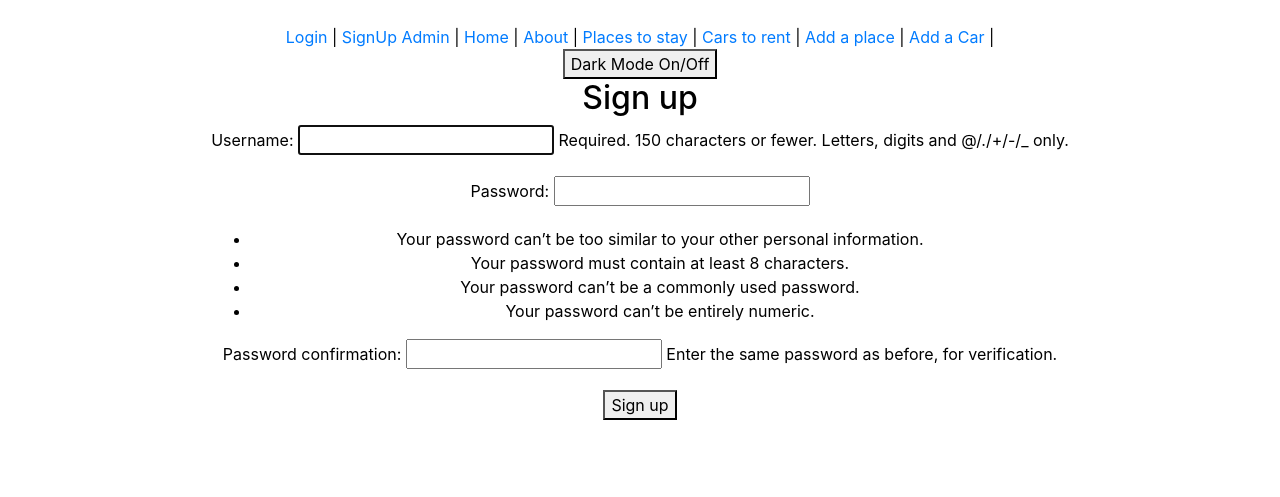
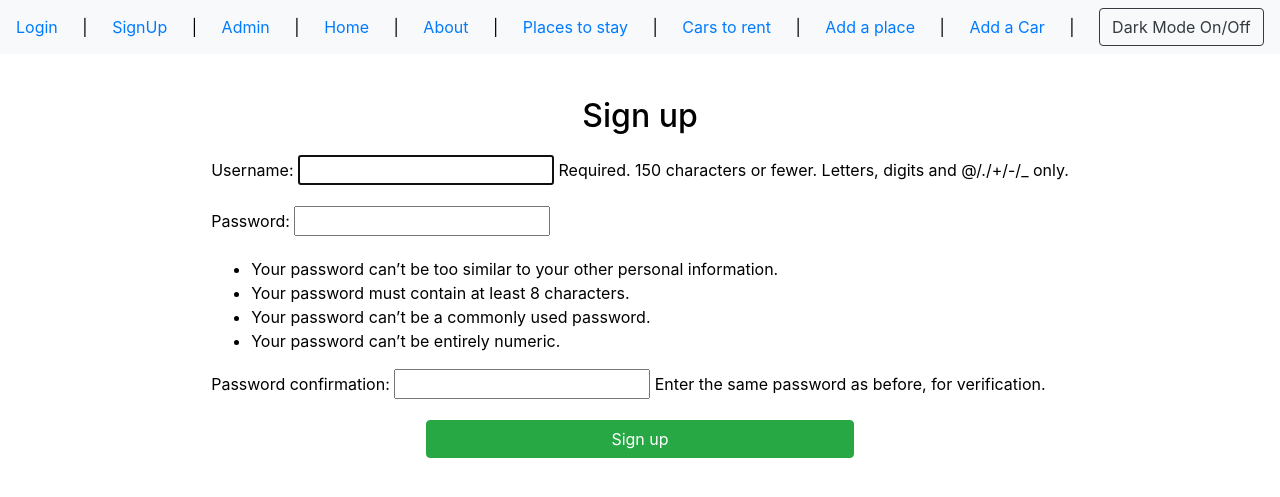
Before and after one commit to Hasanrizvi1993/Mybnb, a Django app: page /signup/ in a window 1280 px wide. Shown: the top 497 px of the page. Run offline with Django 4.2, Linux system fonts and the light colour scheme.

Commit message:
added button and nav bar colors

```diff
--- a/main_app/static/styles/styles.css
+++ b/main_app/static/styles/styles.css
@@ -56,3 +56,19 @@ img {
     width: 100%;
     height: 100%;
 }
+
+#signupform {
+    width: 100%;
+    padding: 12px 20px;
+    margin: 8px 0;
+    box-sizing: border-box;
+    text-align: left;
+
+}
+
+#signupformbutton {
+    margin-left and margin-right + width = 100%*/;
+    width:50%;
+    margin-left:25%;
+    margin-right:25%;
+}
--- a/main_app/templates/base.html
+++ b/main_app/templates/base.html
@@ -12,7 +12,7 @@
     <title>{% block title %}{% endblock %}</title>
 </head>
 <body>
-    <nav>
+  <nav class="navbar fixed-top navbar-light bg-light">
         {% if user.is_authenticated %}
         <span><a href="{% url 'profile' user.username %}">Hello, {{ user.username }}!</a></span>
         <span> | </span>
@@ -25,6 +25,7 @@
         <span> | </span>
         <span><a href="{% url 'signup' %}">SignUp</a></span>
         {% endif %}
+        <span> | </span>
         <a href="/admin">Admin</a>
         <span> | </span>
         <a href="/">Home</a>
@@ -39,8 +40,11 @@
         <span> | </span>
         <a href="{% url 'car_create' %}">Add a Car</a>
         <span> | </span>
+        <button type="button" class="btn btn-outline-dark" onclick="myFunction()">Dark Mode On/Off</button>
       </nav>
-        <button onclick="myFunction()">Dark Mode On/Off</button>
+      <br/>
+      <br/>
+      <br/>
         <script>
           function myFunction() {
              let element = document.body;
--- a/main_app/templates/car_form.html
+++ b/main_app/templates/car_form.html
@@ -7,7 +7,7 @@
         <table>
             {{ form.as_table }}
         </table>
-        <input type="submit" value="Submit!">
+        <input class="btn btn-primary" type="submit" value="Submit!">
     </form>
 </div>
 {% endblock %}
--- a/main_app/templates/home.html
+++ b/main_app/templates/home.html
@@ -5,14 +5,14 @@
 <form method="POST" action="{% url 'search_homes' %}">
     {% csrf_token %}
     <input type="search" placeholder="Search Homes" name="searched">
-    <button type="submit">Submit</button>
+    <button class="btn btn-outline-success my-2 my-sm-0" type="submit">Submit</button>
   </form>
 
 <h5>Search for cars in your favorite city</h5>
 <form method="POST" action="{% url 'search_cars' %}">
   {% csrf_token %}
   <input type="search" placeholder="Search Cars" name="searched">
-  <button type="submit">Submit</button>
+  <button class="btn btn-outline-success my-2 my-sm-0" type="submit">Submit</button>
 </form>
 <hr>
   <div class="image-grid">
--- a/main_app/templates/home_create.html
+++ b/main_app/templates/home_create.html
@@ -9,7 +9,7 @@
 		<!--  Generate inputs  -->
 		  {{form.as_p}}
 		<!--  Submit form  -->
-		  <input type="submit" value="Submit" />
+		  <input class="btn btn-primary" type="submit" value="Submit" />
 	</form>
 
 {% endblock %}
--- a/main_app/templates/login.html
+++ b/main_app/templates/login.html
@@ -1,11 +1,11 @@
 {% extends 'base.html' %}
-
+{% load static %}
 {% block content %}
 <h1>Login</h1>
 <form method="POST" action=".">
   {% csrf_token %}
   {{ form.as_p}}
-  <input type="submit" value="Submit" />
+  <input class="btn btn-primary" type="submit" value="Submit" />
 </form>
 
 {% endblock %}
--- a/main_app/templates/signup.html
+++ b/main_app/templates/signup.html
@@ -1,10 +1,12 @@
 {% extends 'base.html' %}
-
+{% load static %}
 {% block content %}
-  <h2>Sign up</h2>
+<h2>Sign up</h2>
+<div id="signupform">
   <form method="post">
     {% csrf_token %}
     {{ form.as_p }}
-    <button type="submit">Sign up</button>
+    <button id="signupformbutton" type="submit" class="btn btn-success">Sign up</button>
   </form>
+</div>
 {% endblock %}
```
